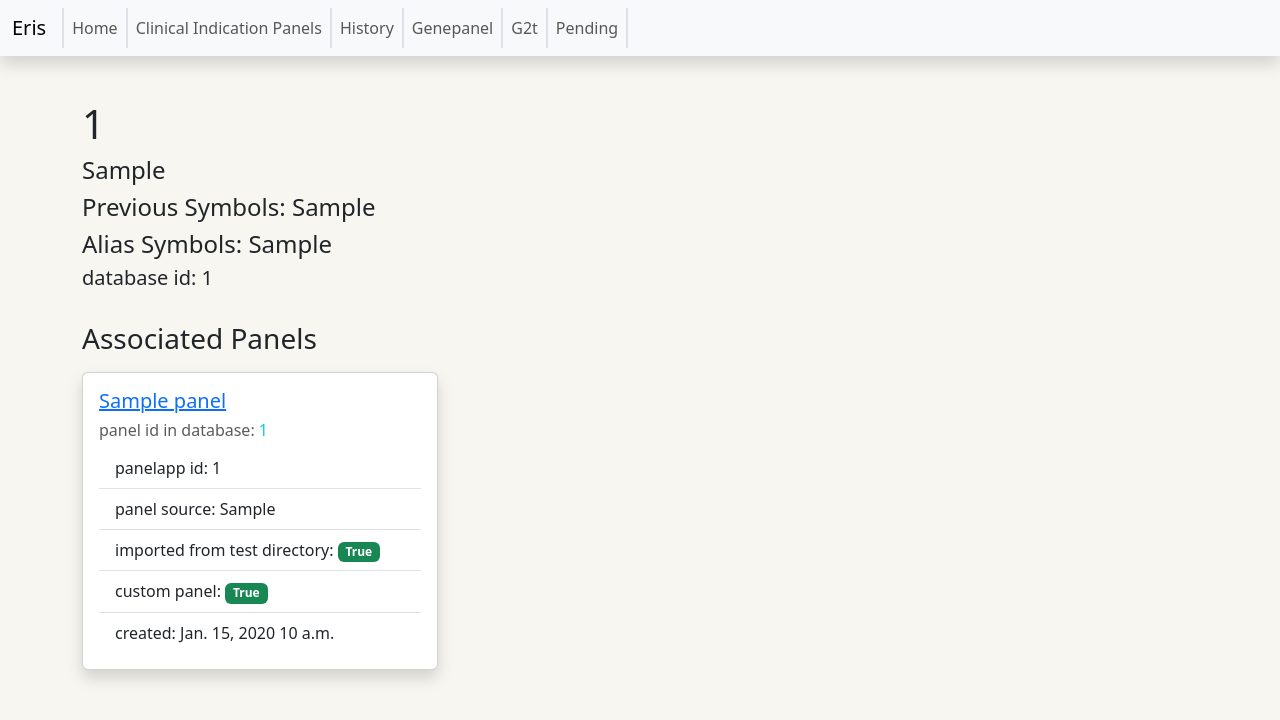
After one commit to eastgenomics/eris, a Django app: page /gene/1/ in a window 1280 px wide. The commit adds this page. Shown: the top 720 px of the page. Run offline with Django 3.2, Linux system fonts and the light colour scheme; tables that the repository leaves empty hold one stand-in row (values such as "Sample post").

Commit message:
genepanel_review_gene_page

```diff
--- a/web/templates/base.html
+++ b/web/templates/base.html
@@ -40,13 +40,13 @@
                     <a class="nav-link" aria-current="page" href="{% url 'history' %}">History</a>
                 </div>
                 <div class="navbar-nav border-end border-2">
-                    <a class="nav-link" aria-current="page" href="#">Genepanel</a>
+                    <a class="nav-link" aria-current="page" href="{% url 'genepanel' %}">Genepanel</a>
                 </div>
                 <div class="navbar-nav border-end border-2">
                     <a class="nav-link" aria-current="page" href="#">G2t</a>
                 </div>
                 <div class="navbar-nav border-end border-2">
-                    <a class="nav-link" aria-current="page" href="#">Pending</a>
+                    <a class="nav-link" aria-current="page" href="{% url 'review' %}">Pending</a>
                 </div>
             </div>
         </div>
--- /dev/null
+++ b/web/templates/web/info/gene.html
@@ -0,0 +1,45 @@
+{% extends "base.html" %}
+
+{% block content %}
+<div class="container mb-5">
+    <div class="row">
+        <div class="col">
+            <h1>{{ gene.hgnc_id }}</h1>
+            <h4>{{ gene.gene_symbol }}</h4>
+            <h4>Previous Symbols: {{ gene.previous_symbols }}</h4>
+            <h4>Alias Symbols: {{ gene.alias_symbols }}</h4>
+            <h5>database id: {{ gene.id }}</h5>
+        </div>
+    </div>
+    <br>
+    <h3>Associated Panels</h3>
+    <div class="row">
+        {% for panel in panels %}
+        <div class="col-lg-4 col-md-8 col-sm-12 my-2">
+            <div class="card shadow">
+                <div class="card-body">
+                    <h5 class="text-break"><a href="{% url 'panel' panel.panel_id %}">{{ panel.panel_id__panel_name }}</a></h5>
+                    <h6 class="text-muted">panel id in database: <span class="text-info">{{ panel.panel_id }}</span></h6>
+
+                    <ul class="list-group list-group-flush">
+                        <li class="list-group-item">panelapp id: {{ panel.panel_id__external_id }}</li>
+                        <li class="list-group-item">panel source: {{ panel.panel_id__panel_source }}</li>
+                        {% if panel.panel_id__test_directory %}
+                        <li class="list-group-item">imported from test directory: <span class="badge text-bg-success">{{ panel.panel_id__test_directory }}</span></li>
+                        {% else %}
+                        <li class="list-group-item">imported from test directory: <span class="badge text-bg-danger">{{ panel.panel_id__test_directory }}</span></li>
+                        {% endif %}
+                        {% if panel.panel_id__custom %}
+                        <li class="list-group-item">custom panel: <span class="badge text-bg-success">{{ panel.panel_id__custom }}</span></li>
+                        {% else %}
+                        <li class="list-group-item">custom panel: <span class="badge text-bg-danger">{{ panel.panel_id__custom }}</span></li>
+                        {% endif %}
+                        <li class="list-group-item">created: {{ panel.panel_id__created_date }} {{ panel.panel_id__created_time }}</li>
+                    </ul>
+                </div>
+            </div>
+        </div>
+        {% endfor %}
+    </div>
+</div>
+{% endblock %}
--- a/web/urls.py
+++ b/web/urls.py
@@ -13,6 +13,8 @@ urlpatterns = [
         views.clinical_indication_panels,
         name="clinical_indication_panels",
     ),
+    path("gene/<int:gene_id>/", views.gene, name="gene"),
+    path("genepanel/", views.genepanel, name="genepanel"),
     # addition
     path("ci/add/", views.add_clinical_indication, name="ci_add"),
     path("panel/add", views.add_panel, name="panel_add"),
@@ -26,4 +28,6 @@ urlpatterns = [
         views.activate_or_deactivate_clinical_indication_panel,
         name="activate_or_deactivate_clinical_indication_panel",
     ),
+    # review
+    path("review/", views.review, name="review"),
 ]
--- a/web/views.py
+++ b/web/views.py
@@ -1,5 +1,8 @@
+import re
+import csv
 import collections
 from itertools import chain
+import datetime as dt
 
 from django.shortcuts import render
 from django.db.models import QuerySet
@@ -19,19 +22,38 @@ from requests_app.models import (
     PanelGeneHistory,
     Transcript,
     PanelGeneTranscript,
+    Gene,
 )
+
 from requests_app.management.commands._utils import normalize_version
+
+
+def _parse_hgnc(file_path) -> set:
+    rnas = set()
+
+    with open(file_path, "r") as f:
+        for row in csv.DictReader(f, delimiter="\t"):
+            if re.search("rna", row["Locus type"], re.IGNORECASE) or re.search(
+                "mitochondrially encoded",
+                row["Approved name"],
+                re.IGNORECASE,
+            ):
+                rnas.add(row["HGNC ID"])
+
+    return rnas
 
 
 def index(request):
     """
     Main page
     """
-    all_ci: list[ClinicalIndication] = ClinicalIndication.objects.order_by(
-        "r_code"
-    ).all()
+    all_ci: list[ClinicalIndication] = (
+        ClinicalIndication.objects.filter(pending=False).order_by("r_code").all()
+    )
 
-    all_panels: list[dict] = Panel.objects.order_by("panel_name").all()
+    all_panels: list[dict] = (
+        Panel.objects.filter(pending=False).order_by("panel_name").all()
+    )
 
     return render(
         request,
@@ -114,6 +136,7 @@ def panel(request, panel_id: int):
             "ci_history": agg_history,
             "pgs": pgs,
             "transcripts": all_transcripts,
+            "pending_approval": True if panel.pending else False,
         },
     )
 
@@ -128,25 +151,48 @@ def clinical_indication(request, ci_id: int):
 
     # fetch ci-panels
     # might have multiple panels but only one active
-    ci_panels: QuerySet[
+    approved_ci_panels: QuerySet[
         ClinicalIndicationPanel
-    ] = ClinicalIndicationPanel.objects.filter(clinical_indication_id=ci_id)
+    ] = ClinicalIndicationPanel.objects.filter(
+        clinical_indication_id=ci_id, pending=False
+    )
+
+    # fetch approved/unapproved ci-panels
+    all_ci_panels: QuerySet[ClinicalIndicationPanel] = (
+        ClinicalIndicationPanel.objects.filter(
+            clinical_indication_id=ci_id,
+        )
+        .values(
+            "id",
+            "current",
+            "pending",
+            "config_source",
+            "td_version",
+            "created_date",
+            "created_time",
+            "last_updated",
+            "clinical_indication_id",
+            "panel_id",
+            "panel_id__panel_name",
+        )
+        .order_by("pending")
+    )
 
     # converting version to readable format
-    for cip in ci_panels:
+    for cip in approved_ci_panels:
         cip.td_version = normalize_version(cip.td_version)
 
     # fetch panels
     # there might be multiple panels due to multiple ci-panel links
     panels: QuerySet[Panel] = Panel.objects.filter(
-        id__in=[cp.panel_id for cp in ci_panels]
+        id__in=[cp.panel_id for cp in approved_ci_panels]
     )
 
     # fetch ci-panels history
     ci_panels_history: QuerySet[
         ClinicalIndicationPanelHistory
     ] = ClinicalIndicationPanelHistory.objects.filter(
-        clinical_indication_panel_id__in=[cp.id for cp in ci_panels]
+        clinical_indication_panel_id__in=[cp.id for cp in approved_ci_panels]
     ).order_by(
         "-id"
     )
@@ -187,6 +233,8 @@ def clinical_indication(request, ci_id: int):
 
         panel_genes_dict[pg["panel_id"]].append(
             {
+                "id": pg["id"],
+                "gene_id": pg["gene_id"],
                 "hgnc": pg["gene_id__hgnc_id"],
                 "symbol": pg["gene_id__gene_symbol"],
                 "created": latest_pg_history.created_date,
@@ -209,11 +257,12 @@ def clinical_indication(request, ci_id: int):
         "web/info/clinical.html",
         {
             "ci": ci,
-            "ci_panels": ci_panels,
+            "ci_panels": all_ci_panels,
             "panels": panels,
             "ci_history": agg_history,
             "panel_genes": panel_genes_dict,
             "transcripts": all_transcripts,
+            "pending_approval": ci.pending,
         },
     )
 
@@ -245,6 +294,7 @@ def add_clinical_indication(request):
                 r_code=r_code,
                 name=name,
                 test_method=test_method,
+                pending=True,
             )
         else:
             ci = ClinicalIndication.objects.get(r_code=r_code)
@@ -286,10 +336,10 @@ def add_panel(request):
                 external_id=request.POST.get("external_id"),
                 panel_name=request.POST.get("panel_name"),
                 panel_version=request.POST.get("panel_version"),
+                pending=True,
             )
         else:
             panel = Panel.objects.get(panel_name=panel_name)
-            print(form_valid, form.errors, panel)
 
         return render(
             request,
@@ -310,20 +360,33 @@ def add_ci_panel(request, ci_id: int):
     Add clinical indication panel
     """
 
-    linked_panels: list[int] = [
-        cip.panel_id
-        for cip in ClinicalIndicationPanel.objects.filter(
-            clinical_indication_id=ci_id, current=True
+    if request.method == "GET":
+        # active ci-panel links
+        linked_panels: list[int] = [
+            cip.panel_id
+            for cip in ClinicalIndicationPanel.objects.filter(
+                clinical_indication_id=ci_id, current=True
+            )
+        ]
+
+        pending_ci_panels: list[int] = [
+            cip.panel_id
+            for cip in ClinicalIndicationPanel.objects.filter(
+                clinical_indication_id=ci_id, pending=True
+            )
+        ]
+
+        clinical_indication: ClinicalIndication = ClinicalIndication.objects.get(
+            id=ci_id
         )
-    ]
 
-    clinical_indication: ClinicalIndication = ClinicalIndication.objects.get(id=ci_id)
-    panels: QuerySet[Panel] = Panel.objects.all()
+        # only fetch active panels
+        panels: QuerySet[Panel] = Panel.objects.filter(pending=False).all()
 
-    for panel in panels:
-        panel.panel_version = normalize_version(panel.panel_version)
+        # normalize panel version
+        for panel in panels:
+            panel.panel_version = normalize_version(panel.panel_version)
 
-    if request.method == "GET":
         return render(
             request,
             "web/addition/add_ci_panel.html",
@@ -331,6 +394,7 @@ def add_ci_panel(request, ci_id: int):
                 "ci": clinical_indication,
                 "panels": panels,
                 "linked_panels": linked_panels,
+                "pending_panels": pending_ci_panels,
             },
         )
 
@@ -342,35 +406,61 @@ def add_ci_panel(request, ci_id: int):
 
         if action == "activate":
             with transaction.atomic():
-                cip_instance: ClinicalIndicationPanel = (
-                    ClinicalIndicationPanel.objects.update_or_create(
-                        clinical_indication_id=ci_id,
-                        panel_id=panel_id,
-                        current=True,
-                    )
+                (
+                    cip_instance,
+                    _,
+                ) = ClinicalIndicationPanel.objects.update_or_create(
+                    clinical_indication_id=ci_id,
+                    panel_id=panel_id,
+                    defaults={
+                        "current": False,
+                        "pending": True,
+                    },
                 )
+
+                ci_name: str = ClinicalIndication.objects.get(
+                    id=cip_instance.clinical_indication_id
+                ).name
+                panel_name: str = Panel.objects.get(id=cip_instance.panel_id).panel_name
 
                 ClinicalIndicationPanelHistory.objects.filter(
                     clinical_indication_panel_id=cip_instance.id,
-                    note="Activated by online web",
+                    note=f"Activated by online web (pending) {ci_name} > {panel_name}",
                 )
         else:
+            # TODO: to not instantiate action until approval button is clicked?
             # deactivate
             with transaction.atomic():
-                cip_instance: ClinicalIndicationPanel = (
-                    ClinicalIndicationPanel.objects.get(
-                        clinical_indication_id=ci_id,
-                        panel_id=panel_id,
-                    )
+                cip_instance, _ = ClinicalIndicationPanel.objects.update_or_create(
+                    clinical_indication_id=ci_id,
+                    panel_id=panel_id,
+                    defaults={
+                        "pending": True,
+                        "current": False,
+                    },
                 )
 
-                cip_instance.current = False
-                cip_instance.save()
+                ci_name: str = ClinicalIndication.objects.get(
+                    id=cip_instance.clinical_indication_id
+                ).name
+                panel_name: str = Panel.objects.get(id=cip_instance.panel_id).panel_name
 
                 ClinicalIndicationPanelHistory.objects.create(
                     clinical_indication_panel_id=cip_instance.id,
-                    note="Deactivated by online web",
+                    note=f"Deactivated by online web (pending) {ci_name} > {panel_name}",
                 )
+
+        linked_panels: list[int] = [
+            cip.panel_id
+            for cip in ClinicalIndicationPanel.objects.filter(
+                clinical_indication_id=ci_id, current=True
+            )
+        ]
+
+        clinical_indication: ClinicalIndication = ClinicalIndication.objects.get(
+            id=ci_id
+        )
+        panels: QuerySet[Panel] = Panel.objects.filter(pending=False).all()
 
         return redirect(
             previous_link,
@@ -528,6 +618,7 @@ def activate_or_deactivate_clinical_indication_panel(request, cip_id: int):
             with transaction.atomic():
                 ci = ClinicalIndicationPanel.objects.get(id=cip_id)
                 ci.current = False
+                ci.pending = True
                 ci.save()
 
                 ClinicalIndicationPanelHistory.objects.create(
@@ -540,6 +631,7 @@ def activate_or_deactivate_clinical_indication_panel(request, cip_id: int):
             with transaction.atomic():
                 ci = ClinicalIndicationPanel.objects.get(id=cip_id)
                 ci.current = True
+                ci.pending = True
                 ci.save()
 
                 ClinicalIndicationPanelHistory.objects.create(
@@ -552,3 +644,146 @@ def activate_or_deactivate_clinical_indication_panel(request, cip_id: int):
             pass
 
         return redirect(previous_link)
+
+
+def review(request):
+    panels: QuerySet[Panel] = Panel.objects.filter(pending=True).all()
+    # normalize panel version
+    for panel in panels:
+        if panel.panel_version:
+            panel.panel_version = normalize_version(panel.panel_version)
+
+    cis: QuerySet[ClinicalIndication] = ClinicalIndication.objects.filter(
+        pending=True
+    ).all()
+
+    cips: QuerySet[ClinicalIndicationPanel] = ClinicalIndicationPanel.objects.filter(
+        pending=True
+    ).values(
+        "clinical_indication_id__name",
+        "clinical_indication_id__r_code",
+        "panel_id__panel_name",
+        "panel_id__panel_version",
+    )
+
+    # normalize panel version
+    for cip in cips:
+        if cip["panel_id__panel_version"]:
+            cip["panel_id__panel_version"] = normalize_version(
+                cip["panel_id__panel_version"]
+            )
+
+    pgs: QuerySet[PanelGene] = PanelGene.objects.filter(pending=True).values(
+        "panel_id__panel_name",
+        "panel_id__panel_version",
+        "gene_id__hgnc_id",
+        "gene_id__gene_symbol",
+    )
+
+    return render(
+        request,
+        "web/review/pending.html",
+        {
+            "panels": panels,
+            "cis": cis,
+            "cips": cips,
+            "pgs": pgs,
+        },
+    )
+
+
+def gene(request, gene_id: int):
+    gene = Gene.objects.get(id=gene_id)
+
+    associated_panels = PanelGene.objects.filter(gene_id=gene_id).values(
+        "panel_id__panel_name",
+        "panel_id__panel_version",
+        "panel_id",
+        "panel_id__external_id",
+        "panel_id__panel_source",
+        "panel_id__test_directory",
+        "panel_id__custom",
+        "panel_id__created_date",
+        "panel_id__created_time",
+        "panel_id__pending",
+    )
+
+    print(associated_panels)
+
+    return render(
+        request,
+        "web/info/gene.html",
+        {
+            "gene": gene,
+            "panels": associated_panels,
+        },
+    )
+
+
+def genepanel(request):
+    # TODO: hard-coded
+    rnas = _parse_hgnc("testing_files/hgnc_dump_20230606_1.txt")
+
+    ci_panels = collections.defaultdict(list)
+    panel_genes = collections.defaultdict(list)
+    relevant_panels = set()
+
+    results = []
+
+    # start genepanel logic
+
+    if not ClinicalIndicationPanel.objects.filter(current=True, pending=False).exists():
+        # if there's no CiPanelAssociation date column, high chance Test Directory
+        # has not been imported yet.
+        raise ValueError(
+            "Test Directory has yet been imported!"
+            "ClinicalIndicationPanel table is empty"
+            "python manage.py seed test_dir 220713_RD_TD.json Y"
+        )  # TODO: soft fail
+
+    for row in ClinicalIndicationPanel.objects.filter(
+        current=True, pending=False
+    ).values(
+        "clinical_indication_id__r_code",
+        "clinical_indication_id__name",
+        "panel_id",
+        "panel_id__panel_name",
+        "panel_id__panel_version",
+    ):
+        relevant_panels.add(row["panel_id"])
+        ci_panels[row["clinical_indication_id__r_code"]].append(row)
+
+    for row in PanelGene.objects.filter(
+        panel_id__in=relevant_panels, pending=False
+    ).values("gene_id__hgnc_id", "panel_id"):
+        panel_genes[row["panel_id"]].append(row["gene_id__hgnc_id"])
+
+    for r_code, panel_list in ci_panels.items():
+        # for each clinical indication
+        for panel_dict in panel_list:
+            # for each panel associated with that clinical indication
+            panel_id: str = panel_dict["panel_id"]
+            ci_name: str = panel_dict["clinical_indication_id__name"]
+            for hgnc in panel_genes[panel_id]:
+                # for each gene associated with that panel
+                if hgnc in ["HGNC:12029", "HGNC:5541"] or hgnc in rnas:
+                    continue
+
+                results.append(
+                    [
+                        f"{r_code}_{ci_name}",
+                        f"{panel_dict['panel_id__panel_name']}_{normalize_version(panel_dict['panel_id__panel_version']) if panel_dict['panel_id__panel_version'] else '1.0'}",
+                        hgnc,
+                    ]
+                )
+
+    sorted(results, key=lambda x: [x[0], x[1], x[2]])
+
+    # end genepanel logic
+
+    # processing for display in frontend
+    ci_panel_to_gene = collections.defaultdict(list)
+    for gp in results:
+        ci_panel_to_gene[f"{gp[0]}_{gp[1]}"].append(gp[2])
+
+    return render(request, "web/info/genepanel.html", {"genepanels": results})
```
Also changed, not shown: requests_app/management/commands/generate.py (+9 -5 lines), requests_app/models.py (+25 -1 lines), web/templates/web/addition/add_ci_panel.html (+19 -3 lines), web/templates/web/info/clinical.html (+36 -7 lines), web/templates/web/info/genepanel.html (added, +31 -0 lines), web/templates/web/info/panel.html (+13 -2 lines), web/templates/web/review/pending.html (added, +151 -0 lines).
